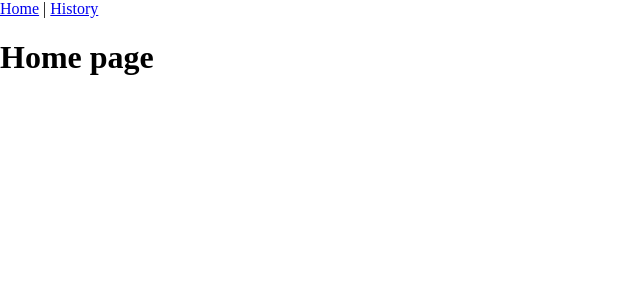
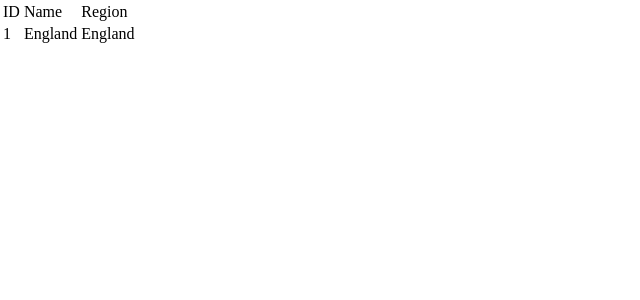
Before and after one commit to chiralium/vue-koshelek, a Vue app in the folder koshelek/: page /#/ in a window 1280 px wide. Shown: the top 300 px of the page, without its empty margins (0-640 px from the left). Built offline with nearby package versions, Linux system fonts and the light colour scheme.

Commit message:
initial commit

```diff
--- a/koshelek/src/App.vue
+++ b/koshelek/src/App.vue
@@ -1,9 +1,5 @@
 <template>
   <div id="app">
-    <div id="nav">
-      <router-link to="/">Home</router-link> |
-      <router-link to="/history">History</router-link>
-    </div>
     <router-view/>
   </div>
 </template>
--- /dev/null
+++ b/koshelek/src/components/Dataset.vue
@@ -0,0 +1,38 @@
+<template>
+  <table>
+    <thead>
+    <tr>
+      <td>
+        ID
+      </td>
+      <td>
+        Name
+      </td>
+      <td>
+        Region
+      </td>
+    </tr>
+    </thead>
+    <tbody>
+    <tr>
+      <td>
+        1
+      </td>
+      <td>
+        England
+      </td>
+      <td>
+        England
+      </td>
+    </tr>
+    </tbody>
+  </table>
+</template>
+
+<script lang="ts">
+import Vue from 'vue';
+
+export default Vue.extend({
+  name: 'Dataset',
+});
+</script>
--- a/koshelek/src/main.ts
+++ b/koshelek/src/main.ts
@@ -1,7 +1,7 @@
 import Vue from 'vue'
-import App from './App.vue'
-import router from './router'
-import store from './store'
+import App from '@/App.vue'
+import router from '@/router'
+import store from '@/store'
 
 Vue.config.productionTip = false
 
--- /dev/null
+++ b/koshelek/src/store/country-store/index.ts
@@ -0,0 +1,11 @@
+import Vue from 'vue';
+import Vuex from 'vuex';
+
+Vue.use(Vuex);
+
+export default new Vuex.Store({
+    state: {},
+    mutations: {},
+    actions: {},
+    modules: {},
+});
--- a/koshelek/src/store/index.ts
+++ b/koshelek/src/store/index.ts
@@ -1,5 +1,7 @@
 import Vue from 'vue'
 import Vuex from 'vuex'
+
+import CountryStore from '@/store/country-store';
 
 Vue.use(Vuex)
 
@@ -11,5 +13,6 @@ export default new Vuex.Store({
   actions: {
   },
   modules: {
+    countryStore: CountryStore,
   }
-})
+});
--- a/koshelek/src/views/Home.vue
+++ b/koshelek/src/views/Home.vue
@@ -1,13 +1,17 @@
 <template>
   <div class="home">
-    <h1>Home page</h1>
+    <dataset/>
   </div>
 </template>
 
 <script lang="ts">
 import Vue from 'vue';
+import Dataset from '@/components/Dataset';
 
 export default Vue.extend({
   name: 'Home',
+  components: {
+    Dataset,
+  }
 });
 </script>
```
